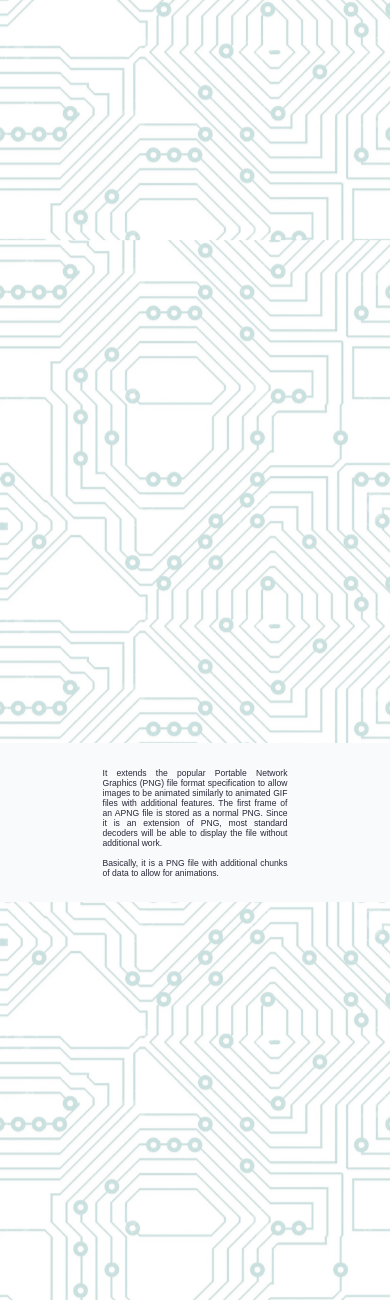
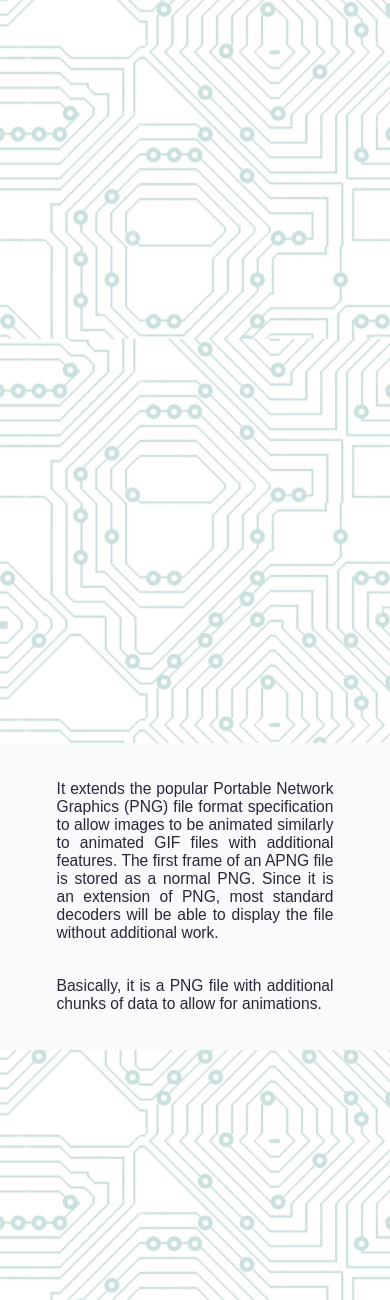
Before and after one commit to thelazyant164/APNG-Simple-Website, a PHP site: page /topic.html in a window 390 px wide. Shown: the part 1220-2520 px from the top of the page. Run offline with PHP 8.4, Linux system fonts and the light colour scheme.

Commit message:
[R] - resolved conflicting CSS

```diff
--- a/assign1/styles/style.css
+++ b/assign1/styles/style.css
@@ -710,16 +710,15 @@ textarea{
     margin-right: 5vw;
   }
 
-<<<<<<< HEAD
-  #parallax-container p, #parallax-container td, #parallax-container li{
-    padding: 1.3vmin;
-=======
   #parallax-container p, #parallax-container td, #parallax-container li, #parallax-container figcaption{
     padding: 4.5vmin;
->>>>>>> a25f265d5500a04448a629d0b314713fed450b73
     font-size: 4vmin;
     margin-left: 5vw;
     margin-right: 5vw;
+  }
+
+  #parallax-container td{
+    padding: 1.3vmin;
   }
 
   .no-parallax img{
```
